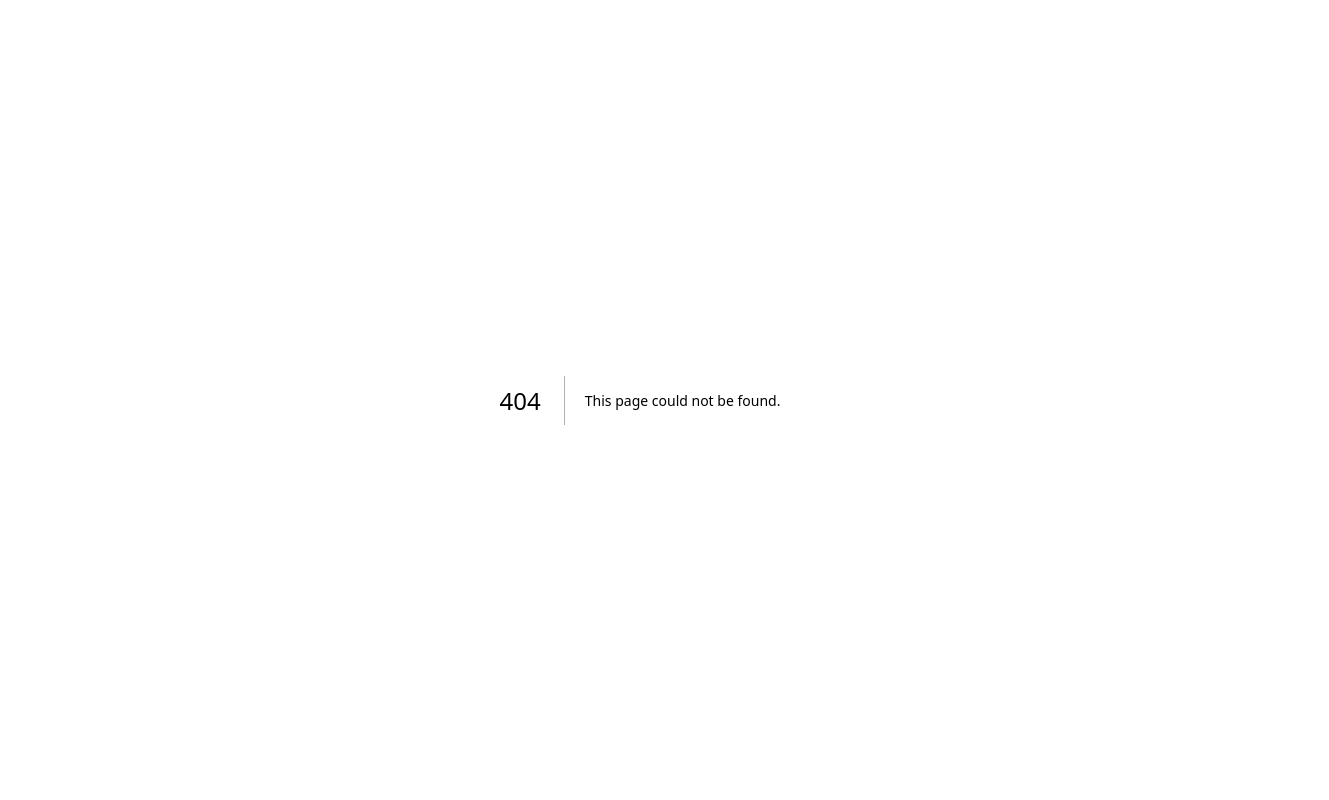
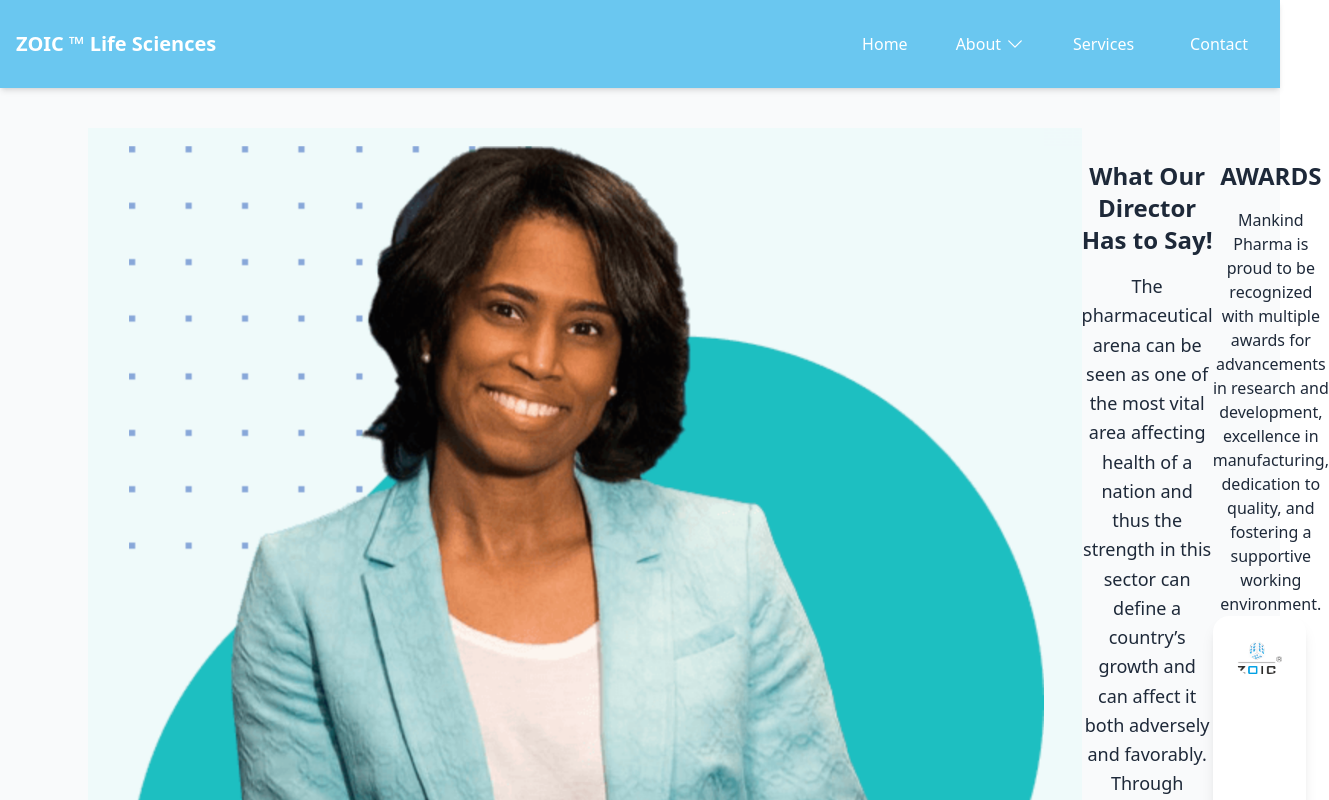
Before and after one commit to Zoic-Lifesciences/website, a Next.js app: page /about in a window 1280 px wide. Before the commit this address had no page. Shown: the top 800 px of the page, 1329 px wide, since content can reach past the window. Built offline with nearby package versions, Linux system fonts and the light colour scheme.

Commit message:
About Us page

```diff
--- /dev/null
+++ b/app/about/page.tsx
@@ -0,0 +1,36 @@
+import Image from "next/image";
+import Navbar from "../components/navbar";
+import Carousel from "../components/carousel"
+
+export default function About() {
+  const awardImages = [
+    "/dice.png",
+    "/person.png",
+    "/logo.png",
+    "/mission.png",
+  ];
+    return (
+      <div className="flex flex-col items-center justify-center bg-gray-50 text-gray-800 w-full">
+        <Navbar/>
+        <div className="w-[90%] flex flex-col lg:flex-row text-center mt-10 px-6">
+          <Image src="/person.png" alt="Welcome Image" width={250} height={150} className="w-[90%] lg:h-[40%] mx-auto"/>
+          <div>
+          <h2 className="text-2xl font-semibold mt-8 mb-4">What Our Director Has to Say!</h2>
+          <p className="text-lg leading-relaxed">
+          The pharmaceutical arena can be seen as one of the most vital area affecting health of a nation and thus the strength in this sector can define a country’s growth and can affect it both adversely and favorably. Through quality, diligence, and, hard-work, zoic lifesciences is dedicated to provide the best pharmaceutical care.<br></br>We aim to keep our customers satisfied to grow and in future seek to become a name of global reckoning. We have in place a highly qualified and experienced management team who drives the Company’s strategy, policies, and monitors progress towards meeting our objectives.<br></br>These seasoned and experienced professionals have come together from the fields of sales, marketing, finance, R&D and other operational areas. Inspired by our core values of vision, responsibility, teamwork, and, devotion<br></br>we will continue to fulfill our mission of producing high quality products to meet the health needs of people around the world.<br></br>The encouraging support of our team members, associates, business partners and most importantly, our valued customers, has been the core of our strength. And we are passionately exploring every possibility to build long-term value for individuals, as well as the society in its entirety
+          </p>
+          </div>
+
+          <div className="">
+            <h2 className="text-2xl font-semibold mt-8 mb-4"> AWARDS</h2>
+            <p>Mankind Pharma is proud to be recognized with multiple awards for advancements in research and development, excellence in manufacturing, dedication to quality, and fostering a supportive working environment.</p>
+            <div className="w-[80%] h-[60%] flex justify-center items-center">
+            <Carousel images={awardImages} interval={1000}/>
+            </div>
+
+          </div>
+
+        </div>
+      </div>
+    );
+  }
--- /dev/null
+++ b/app/components/carousel.js
@@ -0,0 +1,26 @@
+"use client";
+import { useState, useEffect } from "react";
+import Image from "next/image";
+
+export default function Carousel({ images, interval = 3000 }) {
+  const [current, setCurrent] = useState(0);
+
+  useEffect(() => {
+    const timer = setInterval(() => {
+      setCurrent((prev) => (prev + 1) % images.length);
+    }, interval);
+    return () => clearInterval(timer);
+  }, [images, interval]);
+
+  return (
+    <div className="bg-white shadow-lg rounded-2xl p-6 w-full h-full mx-auto">
+      <Image
+        src={images[current]}
+        alt="Award"
+        width={300}
+        height={200}
+        className="rounded-xl mx-auto"
+      />
+    </div>
+  );
+}
--- a/app/components/navbar.js
+++ b/app/components/navbar.js
@@ -42,12 +42,12 @@ export default function Navbar() {
         { href: "/about/careers", text: "Careers" },
       ]
     },
-    { type: "link", text: "Services", href: "/" },
+    { type: "link", text: "Services", href: "/about" },
     { type: "link", text: "Contact", href: "/" },
   ];
 
   return (
-    <nav className="bg-[#6ac7f0] p-4 shadow-md relative">
+    <nav className="bg-[#6ac7f0] p-4 shadow-md relative w-full">
       <div className="flex flex-row">
       <div className="container mx-auto flex items-center justify-between">
         <div className="text-white text-xl font-bold">
```
Also changed, not shown: public/person.png (added).
